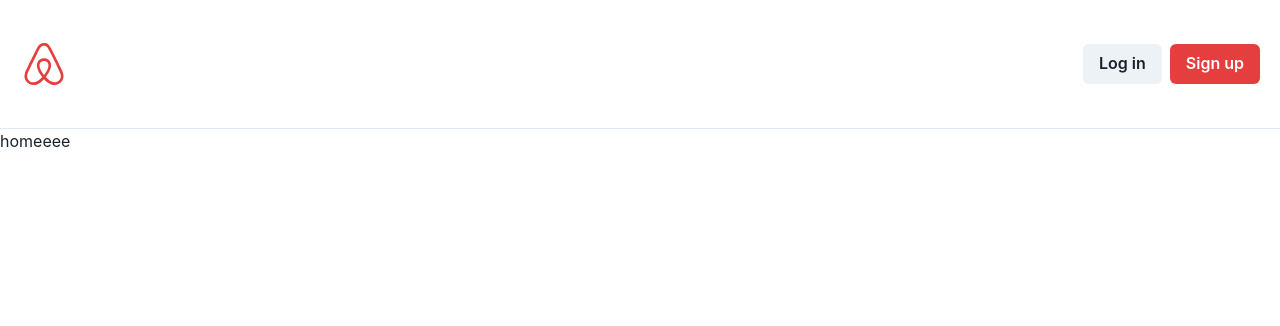
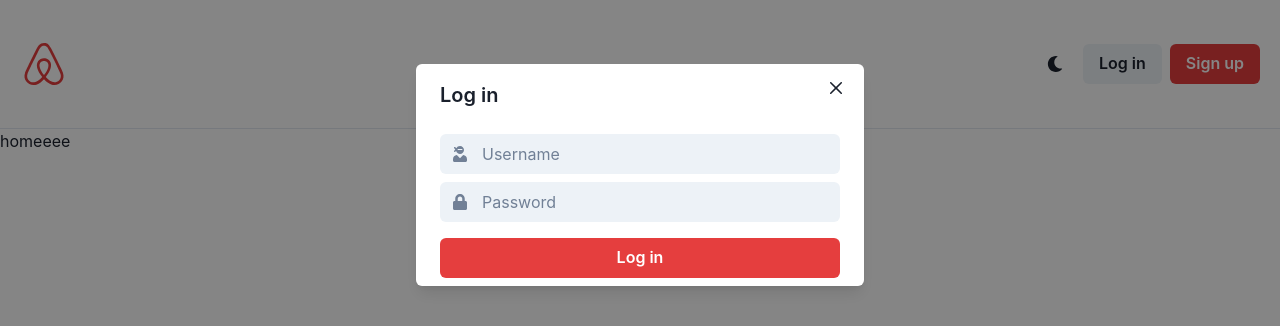
Before and after one commit to jrsky723/airbnb-clone-frontend, a React (Create React App) app: page / in a window 1280 px wide. Both pictures are taken after a click on the button "Log in". Shown: the top 326 px of the page. Built offline with nearby package versions, Linux system fonts and the light colour scheme.

Commit message:
# 18.1 Log In Modal
- Modal
  - 모달: 사용자가 무언가를 하기 전에, 무언가를 하도록 강제하는 것

```diff
--- a/src/components/Root.tsx
+++ b/src/components/Root.tsx
@@ -1,8 +1,25 @@
-import { Box, Button, HStack } from "@chakra-ui/react";
+import {
+  Box,
+  Button,
+  HStack,
+  IconButton,
+  Input,
+  InputGroup,
+  InputLeftElement,
+  Modal,
+  ModalBody,
+  ModalCloseButton,
+  ModalContent,
+  ModalHeader,
+  ModalOverlay,
+  VStack,
+  useDisclosure,
+} from "@chakra-ui/react";
 import { Outlet } from "react-router-dom";
-import { FaAirbnb } from "react-icons/fa";
+import { FaAirbnb, FaMoon, FaUserNinja, FaLock } from "react-icons/fa";
 
 export default function Root() {
+  const { isOpen, onClose, onOpen } = useDisclosure();
   return (
     <Box>
       <HStack
@@ -15,9 +32,48 @@
           <FaAirbnb size={48} />
         </Box>
         <HStack spacing={2}>
-          <Button>Log in</Button>
+          <IconButton
+            variant={"ghost"}
+            aria-label="Toggle dark mode"
+            icon={<FaMoon />}
+          />
+          <Button onClick={onOpen}>Log in</Button>
           <Button colorScheme={"red"}>Sign up</Button>
         </HStack>
+        <Modal onClose={onClose} isOpen={isOpen}>
+          <ModalOverlay />
+          <ModalContent>
+            <ModalHeader>Log in</ModalHeader>
+            <ModalCloseButton />
+            <ModalBody>
+              <VStack>
+                <InputGroup>
+                  <InputLeftElement
+                    children={
+                      <Box color="gray.500">
+                        <FaUserNinja />
+                      </Box>
+                    }
+                  />
+                  <Input variant={"filled"} placeholder="Username" />
+                </InputGroup>
+                <InputGroup>
+                  <InputLeftElement
+                    children={
+                      <Box color="gray.500">
+                        <FaLock />
+                      </Box>
+                    }
+                  />
+                  <Input variant={"filled"} placeholder="Password" />
+                </InputGroup>
+              </VStack>
+              <Button mt={4} colorScheme="red" w="100%">
+                Log in
+              </Button>
+            </ModalBody>
+          </ModalContent>
+        </Modal>
       </HStack>
       <Outlet />
     </Box>
```
Also changed, not shown: screenshots/스크린샷 2023-09-19 203345.png (added).
